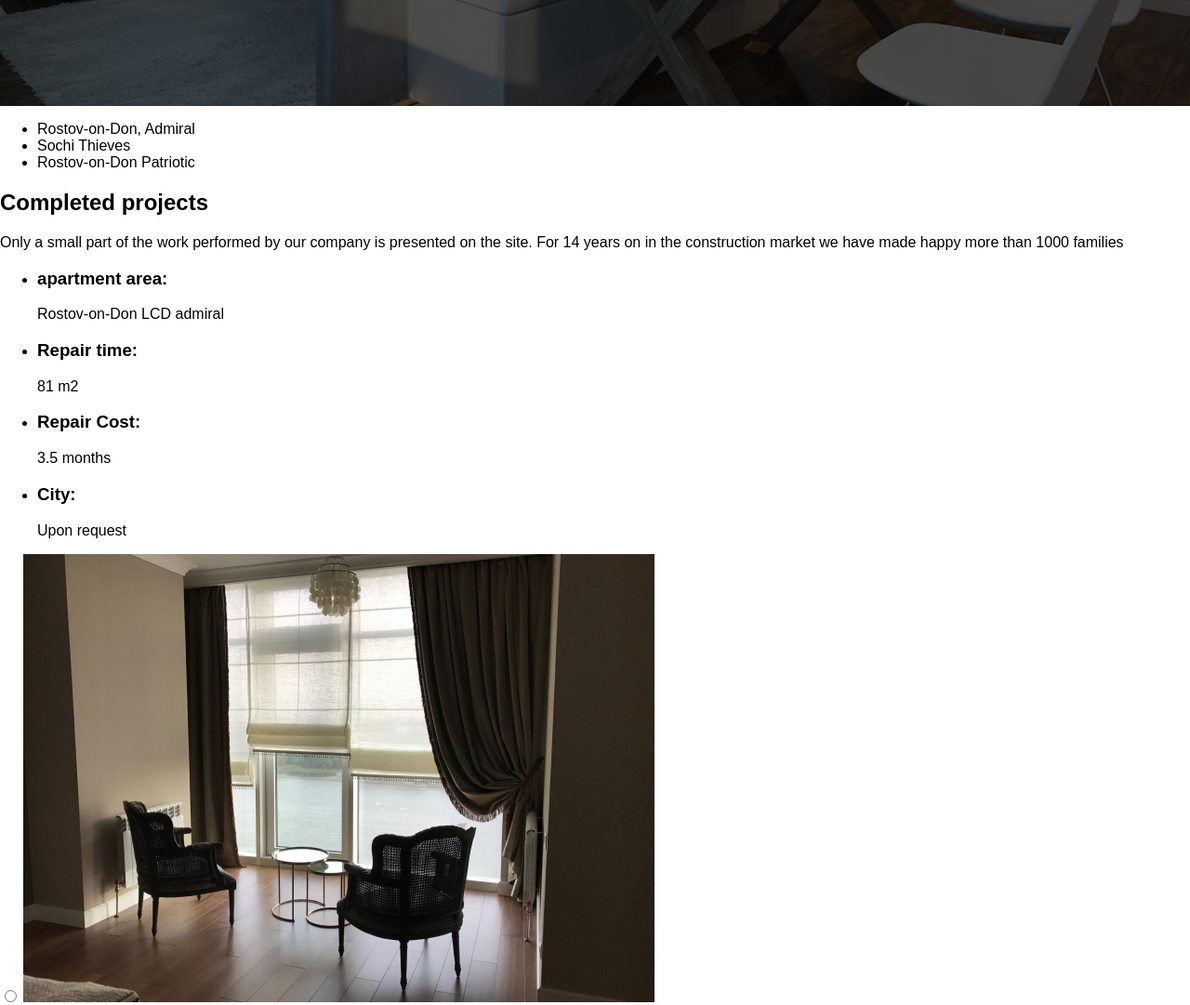
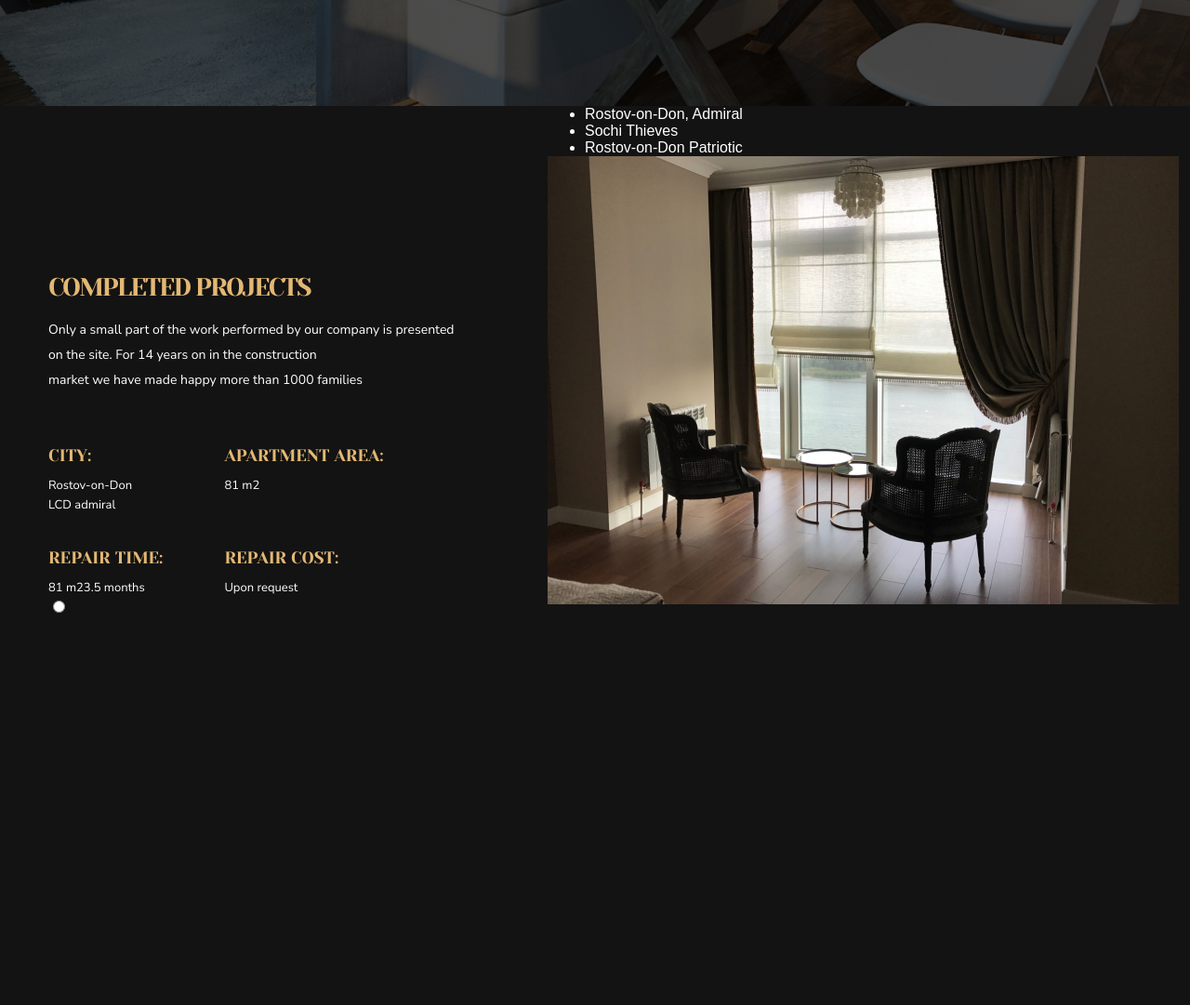
Before and after one commit to rudakov17/css-practice, a plain HTML site: page index.html in a window 1280 px wide. Shown: the part 676-1757 px from the top of the page at 93% size. Drawn offline with Linux system fonts and the light colour scheme.

Commit message:
вторая секция
добавлены стили на вторую секцию, осталось поправить галерею.

```diff
--- a/index.html
+++ b/index.html
@@ -17,7 +17,9 @@
         <div class="logo yellow-text">IC "Repair Design Project"</div>
         <nav>
           <ul class="header-navigation">
-            <li class="header-navigation-item"><a href="#">home</a></li>
+            <li class="header-navigation-item">
+              <a href="#"><span class="yellow-text">home</span></a>
+            </li>
             <li class="header-navigation-item"><a href="#">projects</a></li>
             <li class="header-navigation-item"><a href="#">MEASUREMENT</a></li>
             <li class="header-navigation-item"><a href="#">team</a></li>
@@ -51,42 +53,78 @@
           </button>
         </div>
       </section>
-      <section>
-        <ul>
+      <section class="completed-projects">
+        <div class="container container-completed-projects">
+          <div>
+            <h2 id="completed-projects-title">Completed projects</h2>
+            <p class="completed-projects-p">
+              Only a small part of the work performed by our company is
+              presented<br />
+              on the site. For 14 years on in the construction<br />market we
+              have made happy more than 1000 families
+            </p>
+            <div class="div-for-flex">
+              <div>
+                <div>
+                  <h3 class="completed-projects-h3">City:</h3>
+                  <p
+                    class="completed-projects-p completed-projects-p-description"
+                  >
+                    Rostov-on-Don<br />LCD admiral
+                  </p>
+                </div>
+                <div>
+                  <h3 class="completed-projects-h3" id="left-bottom-item">
+                    Repair time:
+                  </h3>
+                  <p
+                    class="completed-projects-p completed-projects-p-description"
+                  >
+                    81 m23.5 months
+                  </p>
+                </div>
+              </div>
+
+              <div id="right-item">
+                <div>
+                  <h3 class="completed-projects-h3">apartment area:</h3>
+                  <p
+                    class="completed-projects-p completed-projects-p-description"
+                  >
+                    81 m2
+                  </p>
+                </div>
+                <div>
+                  <h3 class="completed-projects-h3" id="right-bottom-item">
+                    Repair Cost:
+                  </h3>
+                  <p
+                    class="completed-projects-p completed-projects-p-description"
+                  >
+                    Upon request
+                  </p>
+                </div>
+              </div>
+            </div>
+
+            <input type="radio" />
+          </div>
+
+          <div>
+            <div class="photo-gallery">
+              <ul id="photo-gallery-btns">
                 <li><a href="#"></a>Rostov-on-Don, Admiral</li>
                 <li><a href="#"></a>Sochi Thieves</li>
                 <li><a href="#"></a>Rostov-on-Don Patriotic</li>
               </ul>
-        <h2>Completed projects</h2>
-        <p>
-          Only a small part of the work performed by our company is presented on
-          the site. For 14 years on in the construction market we have made
-          happy more than 1000 families
-        </p>
-        <ul>
-          <li>
-            <h3>apartment area:</h3>
-            <p>Rostov-on-Don LCD admiral</p>
-          </li>
-          <li>
-            <h3>Repair time:</h3>
-            <p>81 m2</p>
-          </li>
-          <li>
-            <h3>Repair Cost:</h3>
-            <p>3.5 months</p>
-          </li>
-          <li>
-            <h3>City:</h3>
-            <p>Upon request</p>
-          </li>
-        </ul>
-        <input type="radio" />
               <img
                 src="../css-practice/images/image 2.1.jpg"
                 height="482px"
                 alt="образец интерьера"
               />
+            </div>
+          </div>
+        </div>
       </section>
       <section>
         <h3>online control</h3>
--- a/style.css
+++ b/style.css
@@ -31,6 +31,11 @@ body * {
   height: 707px;
   padding-top: 194px;
 }
+
+.container-turnkey {
+  padding-left: 40px;
+}
+
 #turnkey-title {
   margin: 0;
   font-family: 'Yeseva One', 'Times New Roman', Times, serif;
@@ -49,6 +54,83 @@ body * {
   font-weight: 400;
   font-size: 22px;
   line-height: 36px;
+}
+
+.completed-projects {
+  background-color: #131313;
+  background-size: cover;
+  color: #ffffff;
+  height: 1074px;
+}
+
+.container-completed-projects {
+  padding-left: 40px;
+  display: flex;
+  justify-content: space-between;
+}
+
+#photo-gallery-btns,
+#completed-projects-title {
+  margin: 0px;
+}
+
+#completed-projects-title {
+  font-family: 'Yeseva One';
+  font-style: normal;
+  font-weight: 400;
+  font-size: 27px;
+  line-height: 37px;
+  letter-spacing: -0.07em;
+  text-transform: uppercase;
+  padding-top: 176px;
+  color: #e3b873;
+}
+
+.completed-projects-p {
+  font-family: 'Nunito Sans';
+  font-style: normal;
+  font-weight: 400;
+  font-size: 14px;
+  line-height: 27px;
+  color: #ffffff;
+}
+
+.completed-projects-p-description {
+  font-size: 13px;
+  line-height: 21px;
+  margin-bottom: 0px;
+  margin-top: 9px;
+}
+
+.completed-projects-h3 {
+  font-family: 'Yeseva One';
+  font-style: normal;
+  font-weight: 400;
+  font-size: 18px;
+  line-height: 25px;
+  text-transform: uppercase;
+  margin: 0px;
+  color: #e3b873;
+}
+
+.div-for-flex {
+  display: flex;
+  padding-top: 42px;
+  /* justify-content: space-between; */
+}
+
+#right-item {
+  margin-left: 66px;
+}
+
+#left-bottom-item {
+  padding-top: 34px;
+  margin: 0px;
+}
+
+#right-bottom-item {
+  padding-top: 55px;
+  margin: 0px;
 }
 
 .button {
```
Lines whose indentation alone changed are shown as unchanged.
